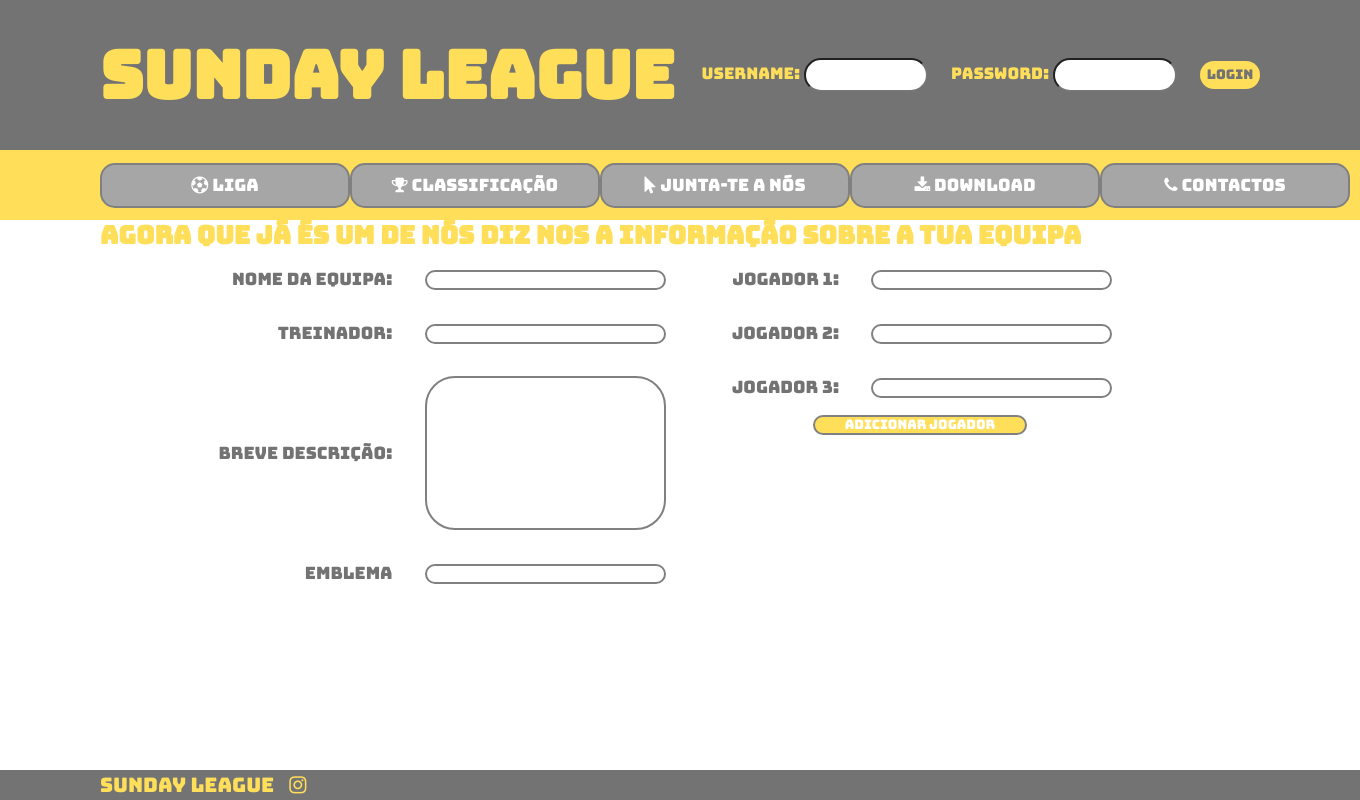
After one commit to J-Mina/Proj_SIE, a PHP site: page /paginas/candidatarEquipa.php in a window 1360 px wide. The commit adds this page. Run offline with PHP 8.4, Linux system fonts and the light colour scheme.

Commit message:
candidatarPag

```diff
--- a/css/style.css
+++ b/css/style.css
@@ -20,7 +20,6 @@
   padding-left: 100px;
   padding-right: 100px;
   align-items: center;
-
 }
 
 .titulo{
@@ -379,7 +378,6 @@ nav[role="bottom_bar"] ul li a:hover {
 
 .pagina_classificacao {
   display: flex;
-  height: 100%;
   font-size: 14px;
   padding-left: 100px;
   padding-right: 100px;
@@ -702,3 +700,84 @@ nav[role="bottom_bar"] ul li a:hover {
   border: 2px solid gray;
 
 }
+
+.pagina_candidatura {
+  display: flex;
+  font-size: 14px;
+  padding-left: 200px;
+  padding-right: 200px;
+}
+
+.info_candidatura {
+  width: 50%;
+  font-size: 17px;
+  display: flex;
+  align-items: center;
+  justify-content: center;
+}
+
+.jogadores_candidatura{
+  width: 50%;
+  font-size: 17px;
+  display: flex;
+  flex-direction: column;
+  align-items: center;
+}
+
+.formCandidatura input[type=text]{
+  border: 2px solid gray;
+  border-radius: 30px;
+  width: 100%;
+  height: 100%;
+
+}
+
+
+.formCandidatura input[role="input_grande"][type=text]{
+  border: 2px solid gray;
+  border-radius: 30px;
+  width: 100%;
+  height: 150px;
+  text-align: start;
+  white-space: pre-wrap;
+}
+
+
+.formCandidatura input[type=password]{
+  width: 200px;
+  height: 30px;
+  border: 2px solid gray;
+  border-radius: 30px;
+}
+
+.info_candidatura td{
+  color:#737373;
+  text-align: right;
+  border: none;
+  padding: 15px;
+
+}
+
+.jogadores_candidatura td{
+  color:#737373;
+  text-align: right;
+  border: none;
+  padding: 15px;
+
+}
+
+
+.jogadores_candidatura button {
+  background-color: #FFDE59;
+  border: 2px solid gray;
+  border-radius: 15px;
+  cursor: pointer;
+  color: #FFFFFF;
+  padding: 0 30px;
+  font-size: 13px;
+  transition: all 0.3s ease 0s;
+}
+
+.jogadores_candidatura button:hover {
+  opacity: 0.5;
+}
--- /dev/null
+++ b/paginas/candidatarEquipa.php
@@ -0,0 +1,116 @@
+<!DOCTYPE html>
+<html>
+
+<head>
+     <title>Classificação</title>
+     <link rel="stylesheet" type="text/css" href="../css/style.css">
+     <link rel="stylesheet" href="https://cdnjs.cloudflare.com/ajax/libs/font-awesome/4.7.0/css/font-awesome.min.css">
+
+</head>
+
+
+<meta charset="utf-8">
+
+<body>
+
+     <div class="top_bar">
+          <div class="titulo">
+               <h1>Sunday League </h1>
+          </div>
+          <div> <?php include 'formLogin.php' ?></div>
+
+     </div>
+
+     <div class="top_nav">
+          <div class="dropdown">
+                <button class="dropdown-button"><i class="fa fa-futbol-o" aria-hidden="true"></i> Liga</button>
+                <div class="dropdown-list">
+                    <a href="index.php"><i class="fa fa-futbol-o" aria-hidden="true"></i> Home</a>
+                    <a href="equipas.php"><i class="fa fa-search" aria-hidden="true"></i> Equipas</a>
+                    <a href="jogadores.php"><i class="fa fa-search" aria-hidden="true"></i> Jogadores</a>
+                </div>
+            </div>
+            <div><a href="classificacao.php"><button><i class="fa fa-trophy" aria-hidden="true"></i> Classificação </button></a></div>
+            <div><a href="join.php"><button><i class="fa fa-mouse-pointer" aria-hidden="true"></i> Junta-te a Nós </button></a></div>
+            <div><a href="candidatarEquipa.php"><button><i class="fa fa-download" aria-hidden="true"></i> Download</button></a></div>
+            <div><a href="contactos.php"><button><i class="fa fa-phone" aria-hidden="true"></i> Contactos</button></a></div>
+     </div>
+
+     <nav role="bottom_bar">
+          <div class="bottom_bar_text">Sunday League</div>
+          <ul>
+               <li><a href="https://www.instagram.com/"><i class="fa fa-instagram" aria-hidden="true"></i></a></li>
+               <li><a href="https://www.facebook.com/"><i class="fa fa-facebook-official" aria-hidden="true"></i></a></li>
+               <li><a href="https://twitter.com/"><i class="fa fa-twitter" aria-hidden="true"></i></a></li>
+          </ul>
+     </nav>
+
+
+     <h2 id="subtitulos2">AGORA QUE JÁ ÉS UM DE NóS DIZ nos A INFORMAçÃO SOBRE A TUA EQUIPA</h2>
+
+     <div class="pagina_candidatura">
+
+          <div class="info_candidatura">
+          <form class = "formCandidatura" action="../acoes/actionRegisto.php" method="post">
+               <table>
+                    <tr>
+                         <td> <label for="nome_equipa">Nome da Equipa:</label> </td>
+                         <td> <input type="text" id="nome_equipa" name="nome_equipa"> </td>
+                    </tr>
+                    <tr>
+                         <td> <label for="nome_treinador">Treinador:</label> </td>
+                         <td> <input type="text" id="nome_treinador" name="nome_treinador"> </td>
+                    </tr>
+                    <tr>
+                         <td> <label for="descricao">Breve descrição:</label> </td>
+                         <td> <input role="input_grande" type="text" id="descricao" name="descricao"> </td>
+                    </tr>
+                    <tr>
+                         <td> <label for="emblema">Emblema</label> </td>
+                         <td> <input type="text" id="emblema" name="emblema"> </td>
+                    </tr>
+               </table>
+          </form>
+          </div>
+
+
+          <div class="jogadores_candidatura">
+               <form class = "formCandidatura" action="../acoes/actionRegisto.php" method="post">
+                    <table id="playersTable">
+                         <tr>
+                              <td> <label for="Jogador_1">Jogador 1: </label> </td>
+                              <td> <input type="text" id="Jogador_1" name="Jogador_1"> </td>
+                         </tr>
+                         <tr>
+                              <td> <label for="jogador_2">Jogador 2: </label> </td>
+                              <td> <input type="text" id="jogador_2" name="jogador_2"> </td>
+                         </tr>
+                         <tr>
+                              <td> <label for="jogador_3">Jogador 3: </label> </td>
+                              <td> <input type="text" id="jogador_3" name="jogador_3"> </td>
+                         </tr>
+                    </table>
+
+               </form>
+
+               <button id="addPlayerButton">Adicionar Jogador</button>
+          </div>
+     </div>
+
+
+     <script>
+          function addRow() {
+               var table = document.getElementById("playersTable");
+               var newRow = table.insertRow();
+               var labelCell = newRow.insertCell();
+               labelCell.innerHTML = '<label for="new_jogador">Jogador: </label>';
+               var inputCell = newRow.insertCell();
+               inputCell.innerHTML = '<input type="text" id="new_jogador" name="new_jogador">';
+          }
+          var button = document.getElementById("addPlayerButton");
+          button.addEventListener("click", addRow);
+     </script>
+
+</body>
+
+</html>
--- a/paginas/classificacao.php
+++ b/paginas/classificacao.php
@@ -31,7 +31,7 @@
             </div>
             <div><a href="classificacao.php"><button><i class="fa fa-trophy" aria-hidden="true"></i> Classificação </button></a></div>
             <div><a href="join.php"><button><i class="fa fa-mouse-pointer" aria-hidden="true"></i> Junta-te a Nós </button></a></div>
-            <div><a href="downloads.php"><button><i class="fa fa-download" aria-hidden="true"></i> Download</button></a></div>
+            <div><a href="candidatarEquipa.php"><button><i class="fa fa-download" aria-hidden="true"></i> Download</button></a></div>
             <div><a href="contactos.php"><button><i class="fa fa-phone" aria-hidden="true"></i> Contactos</button></a></div>
      </div>
 
```
